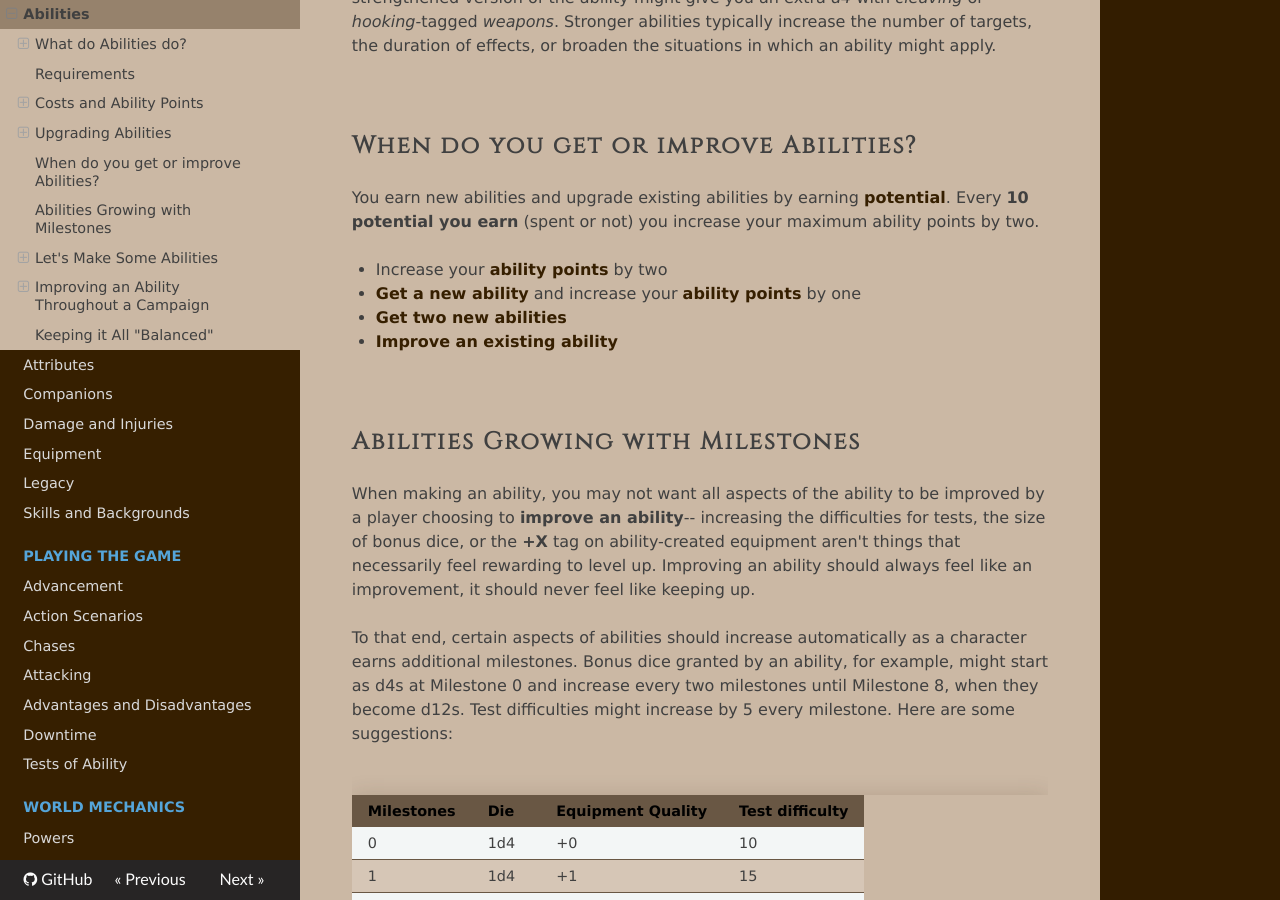
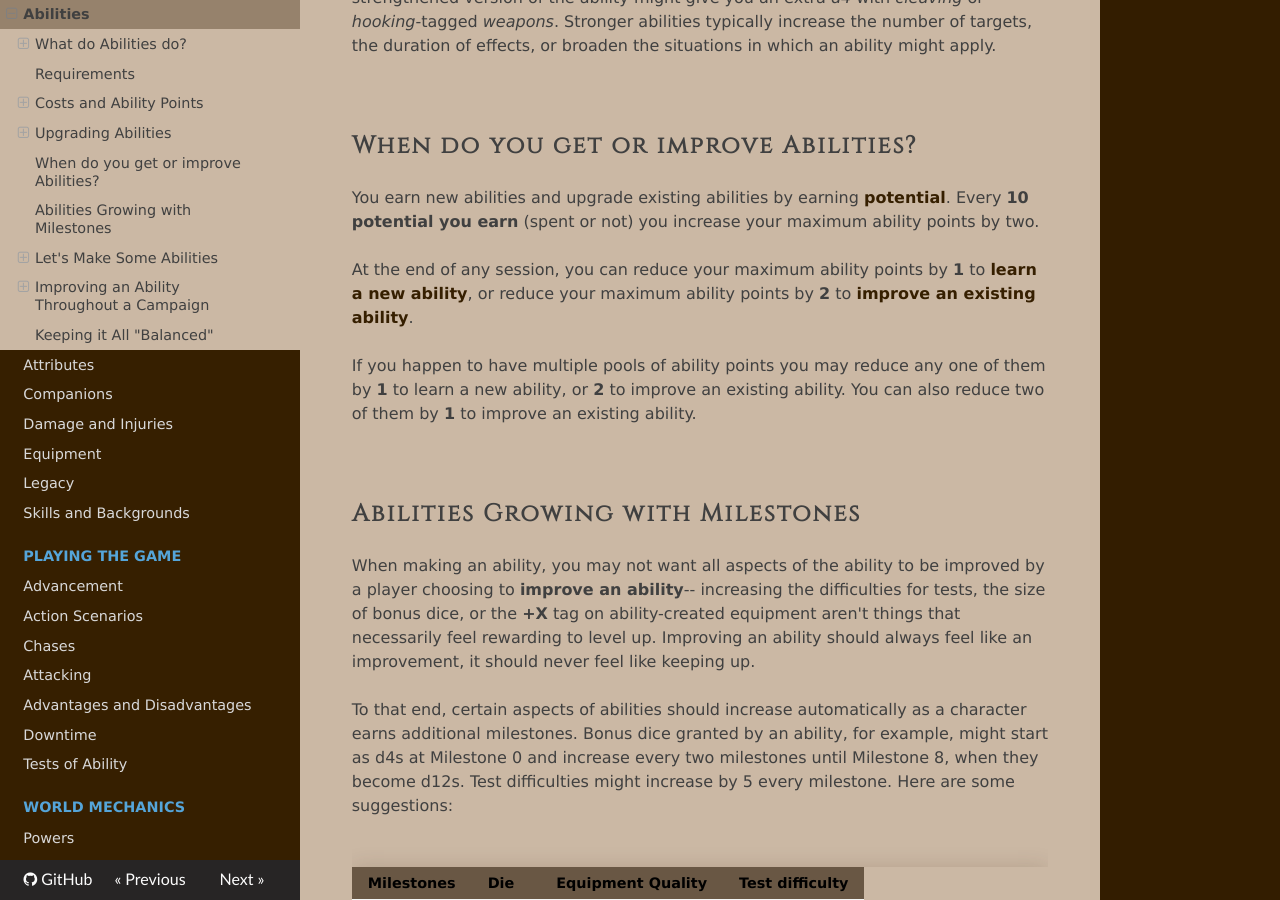
Before and after one commit to TheFifthRider/simply-roleplaying-webapp, an MkDocs documentation site: the page built from docs/character/abilities.md, in a window 1280 px wide and 900 px high, scrolled down 3517 px. Built offline with MkDocs 1.6.1, drawn with Linux system fonts in a browser that asks for light colours; nearby versions of some CDN libraries.

Commit message:
refactor: Changed how abilities work to semantically be bought and sold on max ability points

```diff
--- a/docs/character/abilities.md
+++ b/docs/character/abilities.md
@@ -84,10 +84,9 @@ If you want an ability to do what it already does, but better, you can amplify i
 
 You earn new abilities and upgrade existing abilities by earning [potential](skills.md#honing-your-skills). Every **10 potential you earn** (spent or not) you increase your maximum ability points by two.
 
-* Increase your [ability points](#costs-and-ability-points) by two
-* [Get a new ability](#creating-an-ability) and increase your [ability points](#costs-and-ability-points) by one
-* [Get two new abilities](#creating-an-ability)
-* [Improve an existing ability](#improving-existing-abilities)
+At the end of any session, you can reduce your maximum ability points by **1** to [learn a new ability](#creating-an-ability), or reduce your maximum ability points by **2** to [improve an existing ability](#improving-existing-abilities).
+
+If you happen to have multiple pools of ability points you may reduce any one of them by **1** to learn a new ability, or **2** to improve an existing ability. You can also reduce two of them by **1** to improve an existing ability.
 
 <br/>
 
```
